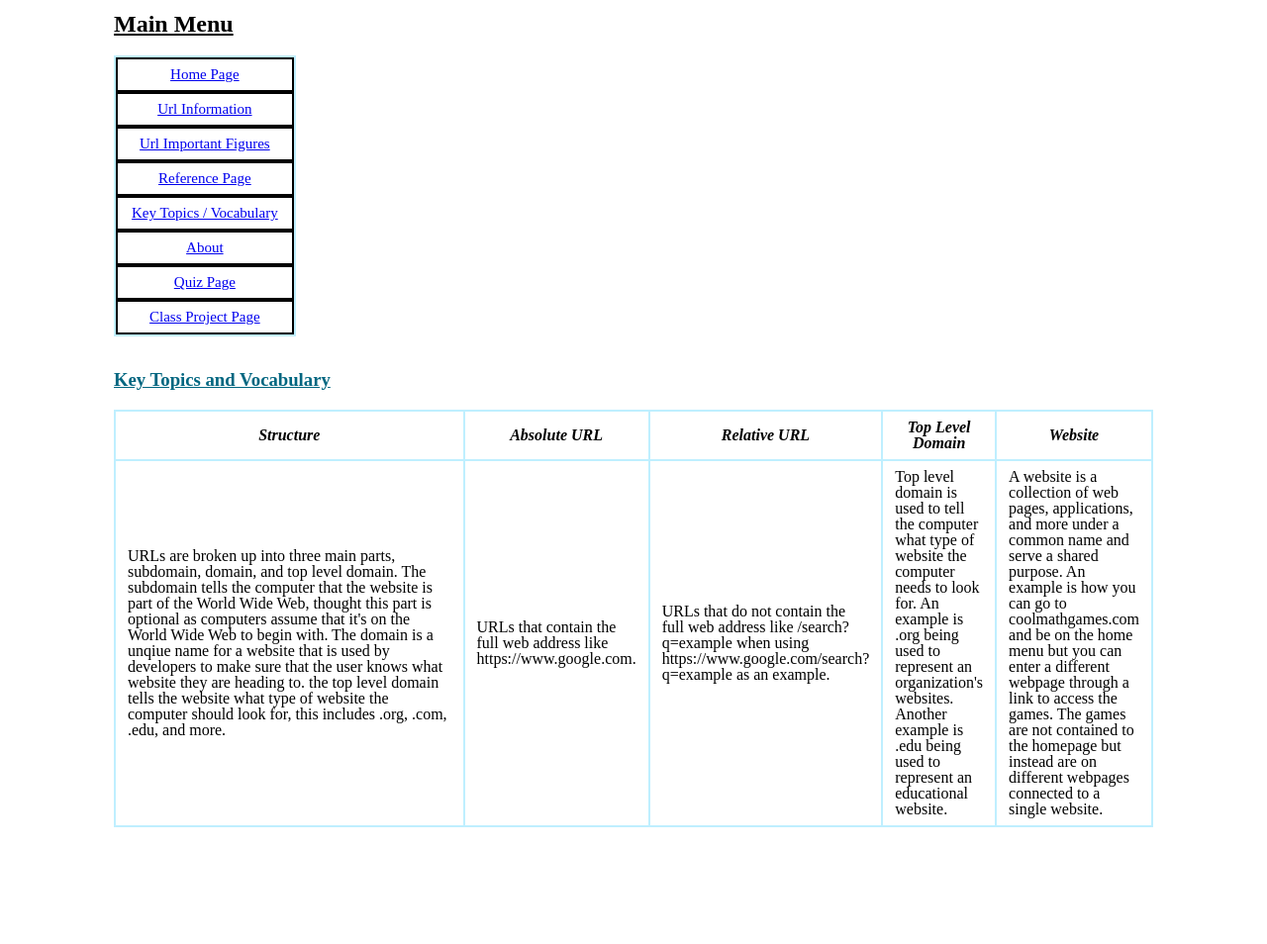
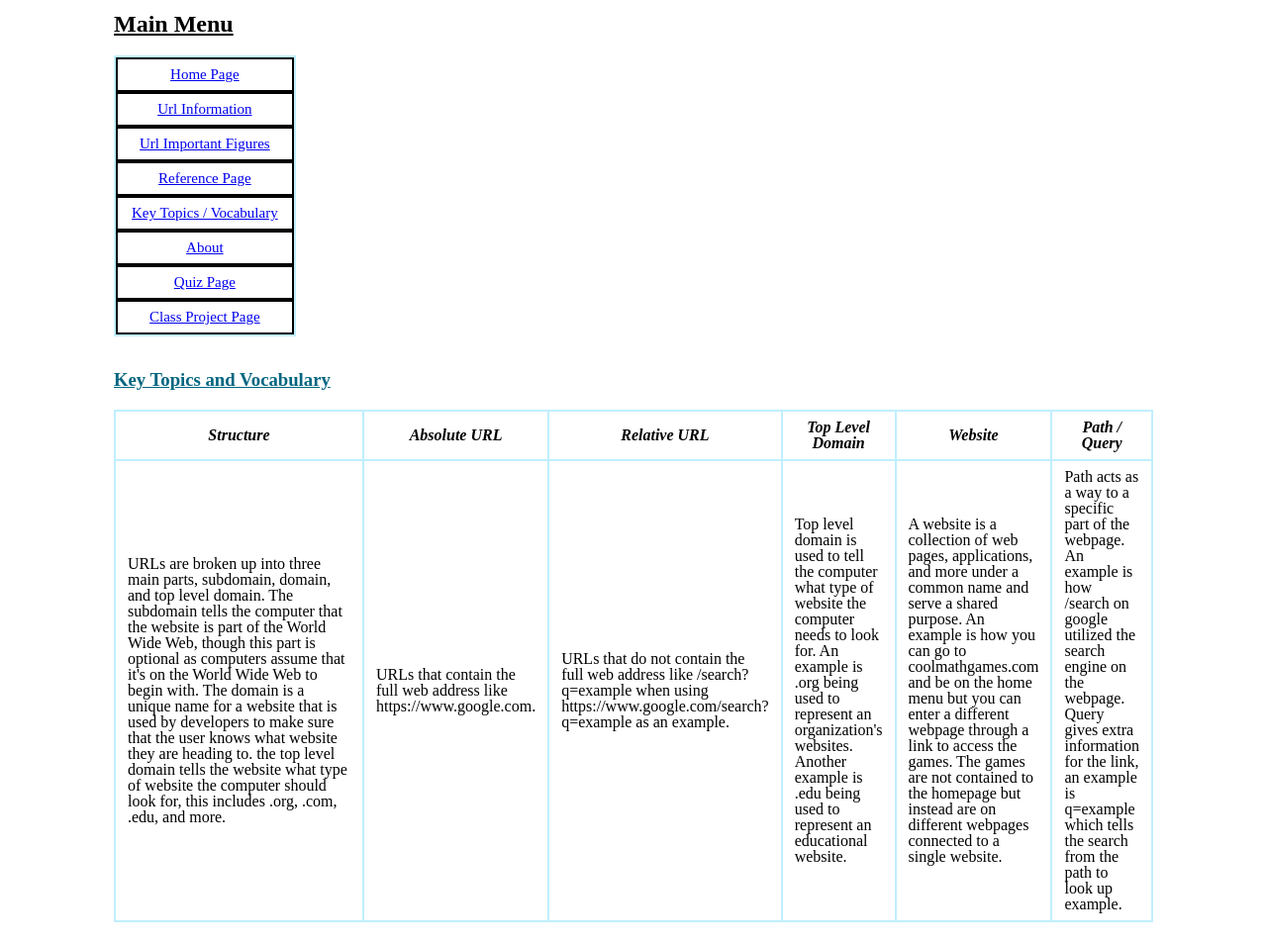
Before and after one commit to ZacharyPittman-sys/Zachary-Project-1-Assignment, a plain HTML site: page key-topic.html in a window 1280 px wide. Shown: the part 79-1033 px from the top of the page at 99% size. Before the commit the page ends 937 px from the top, so only its background shows below. Drawn offline with Linux system fonts and the light colour scheme.

Commit message:
Fix typos and improve URL explanation in key-topic.html

```diff
--- a/key-topic.html
+++ b/key-topic.html
@@ -45,13 +45,15 @@
       <th>Relative URL</th>
       <th>Top Level Domain</th>
       <th>Website</th>
+      <th>Path / Query</th>
     </tr>
       <tr>
-      <td>URLs are broken up into three main parts, subdomain, domain, and top level domain. The subdomain tells the computer that the website is part of the World Wide Web, thought this part is optional as computers assume that it's on the World Wide Web to begin with. The domain is a unqiue name for a website that is used by developers to make sure that the user knows what website they are heading to. the top level domain tells the website what type of website the computer should look for, this includes .org, .com, .edu, and more.</td>
+      <td>URLs are broken up into three main parts, subdomain, domain, and top level domain. The subdomain tells the computer that the website is part of the World Wide Web, though this part is optional as computers assume that it's on the World Wide Web to begin with. The domain is a unique name for a website that is used by developers to make sure that the user knows what website they are heading to. the top level domain tells the website what type of website the computer should look for, this includes .org, .com, .edu, and more.</td>
       <td>URLs that contain the full web address like https://www.google.com.</td>
       <td>URLs that do not contain the full web address like /search?q=example when using https://www.google.com/search?q=example as an example.</td>
       <td>Top level domain is used to tell the computer what type of website the computer needs to look for. An example is .org being used to represent an organization's websites. Another example is .edu being used to represent an educational website.</td>
       <td>A website is a collection of web pages, applications, and more under a common name and serve a shared purpose. An example is how you can go to coolmathgames.com and be on the home menu but you can enter a different webpage through a link to access the games. The games are not contained to the homepage but instead are on different webpages connected to a single website.</td>
+      <td>Path acts as a way to a specific part of the webpage. An example is how /search on google utilized the search engine on the webpage. Query gives extra information for the link, an example is q=example which tells the search from the path to look up example.</td>
       </tr>
     </table>
   </body>
```
